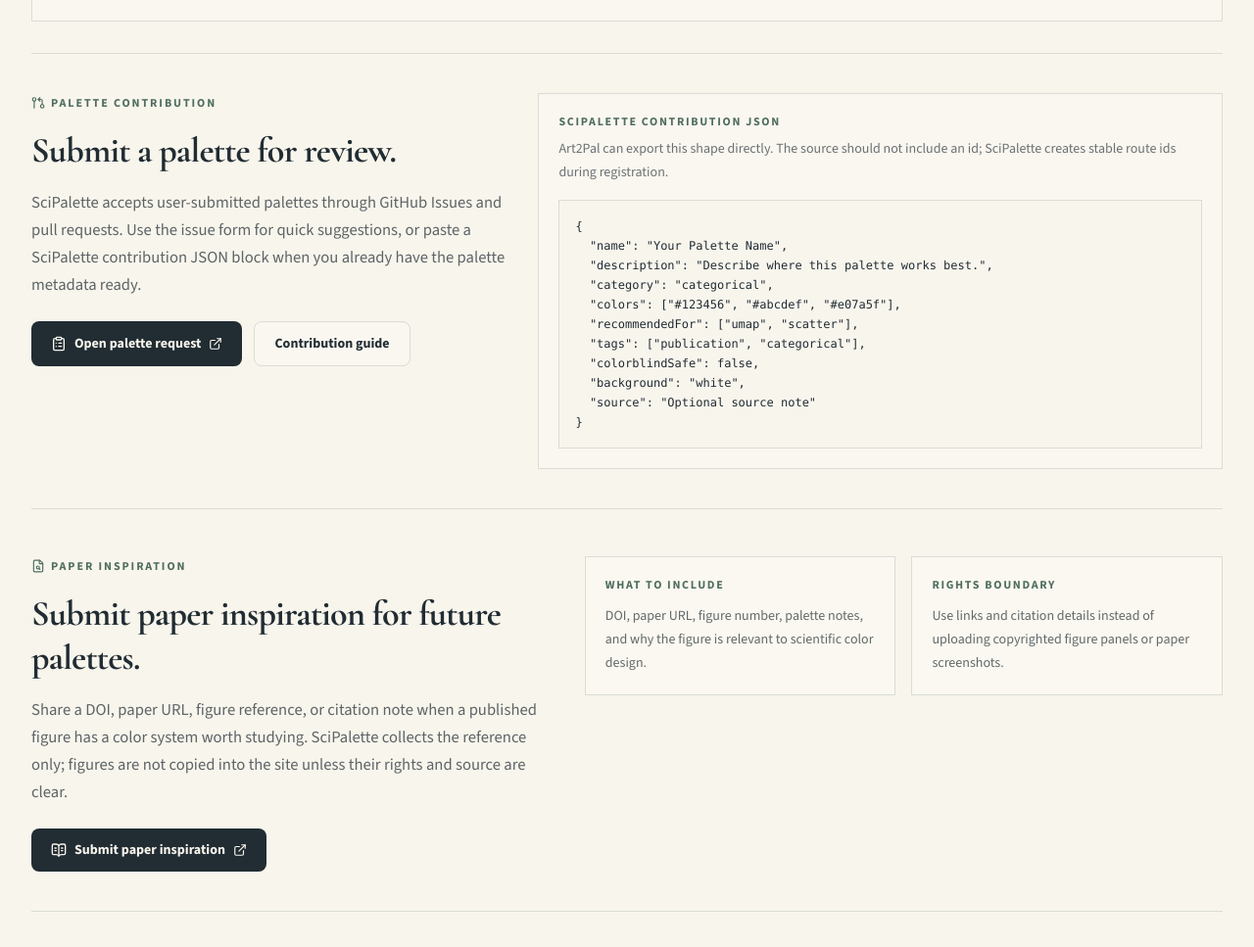
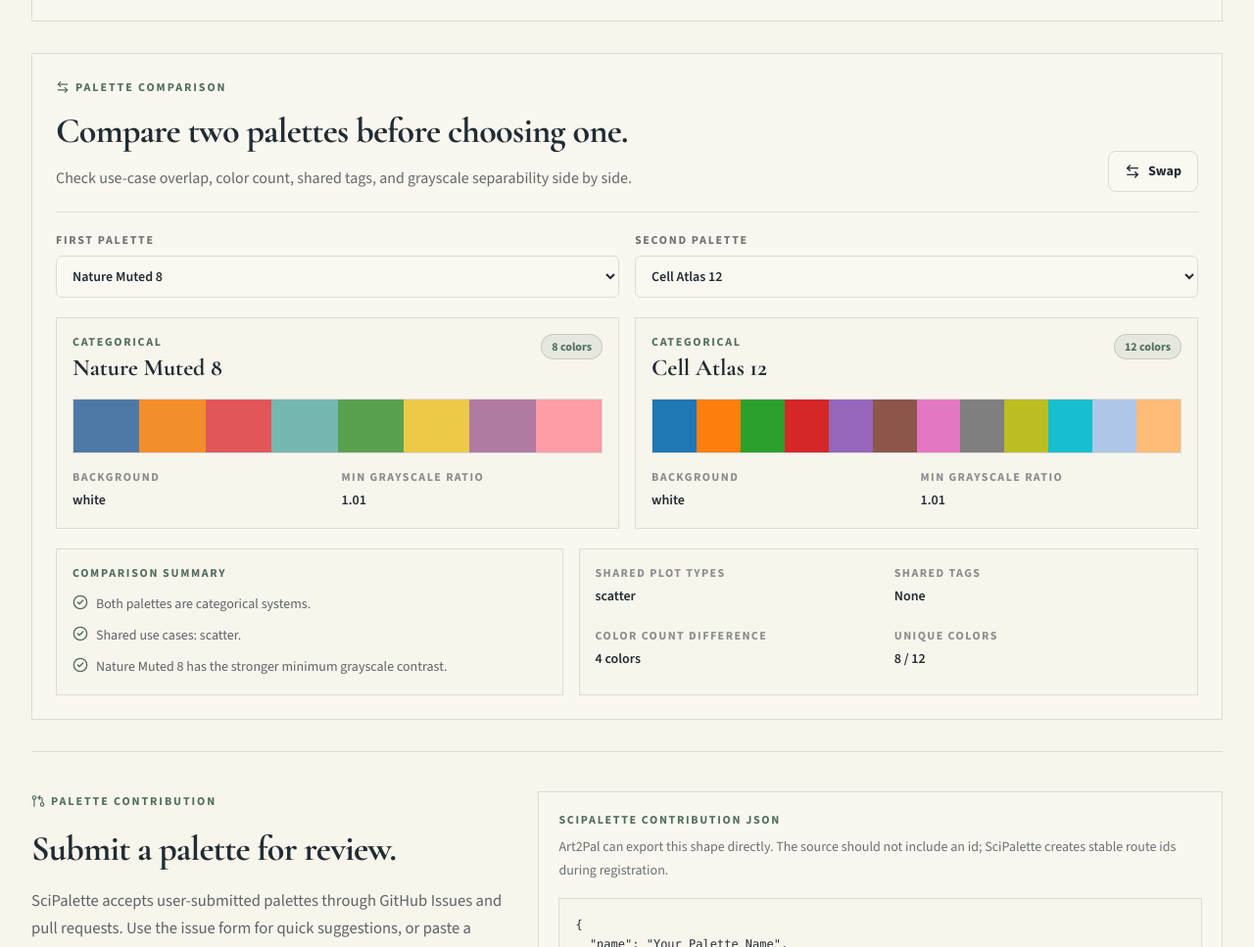
Before and after one commit to fantasticjoe/SciPalette, an Astro site: page /palettes in a window 1280 px wide. Shown: the part 4528-5495 px from the top of the page at 98% size. Built offline with nearby package versions, Linux system fonts and the light colour scheme; Astro itself is replaced by a stand-in of ours.

Commit message:
Add palette comparison view

```diff
--- a/README.en.md
+++ b/README.en.md
@@ -28,6 +28,7 @@
 - **User-submitted palettes** through a GitHub Issue entry point on the palette library page, with support for Art2Pal's SciPalette contribution JSON.
 - **Paper figure inspiration collection** through a GitHub Issue entry point for DOI, paper URL, figure reference, and citation notes worth studying for future palette design.
 - **Local palette recommendation assistant** that scores palettes by plot type, palette family, color count, background, colorblind-safety, and research intent.
+- **Palette comparison view** for comparing two palettes by use-case overlap, color count, tags, grayscale contrast, and swatches.
 - **Accessibility labeling** for colorblind-safe palettes.
 - **Static deployment** through Astro, suitable for GitHub Pages and other static hosts.
 - **Responsive UI** for desktop, tablet, and mobile browsing.
@@ -92,6 +93,7 @@
 │   │   ├── PaperInspirationPanel.astro # DOI and paper figure inspiration entry point
 │   │   ├── PaletteBrowser.tsx       # Home-page state composition
 │   │   ├── PaletteRecommendationPanel.tsx # Local palette recommendation panel
+│   │   ├── PaletteComparisonPanel.tsx # Palette comparison panel
 │   │   ├── HomeHero.tsx             # Home hero
 │   │   ├── PaletteLibrarySection.tsx # Filterable palette library section
 │   │   ├── FeaturedPaletteSections.tsx # Featured home sections
@@ -117,6 +119,7 @@
 │   │   ├── palettes/                # Individual palette files and aggregate entry
 │   │   ├── art2pal/                 # Art2Pal color-space, clustering, generation, and export logic
 │   │   ├── palette-recommendations.ts # Local recommendation scoring and presets
+│   │   ├── palette-comparison.ts    # Palette comparison metrics
 │   │   ├── palette-utils.ts         # Filtering, export, and similarity helpers
 │   │   ├── color-vision.ts          # Color vision simulation matrices and palette conversion
 │   │   ├── grayscale-contrast.ts    # Grayscale luminance and contrast checks
@@ -205,7 +208,7 @@
 - [x] User-submitted palettes
 - [x] DOI / paper figure inspiration collection
 - [x] Local palette recommendation assistant
-- [ ] Palette comparison view
+- [x] Palette comparison view
 
 ## Contributing
 
--- a/docs/ARCHITECTURE.md
+++ b/docs/ARCHITECTURE.md
@@ -17,6 +17,7 @@
 - `src/components/PaletteShowcase.tsx` owns the home-page showcase composition.
 - `src/components/PaletteBrowser.tsx` owns full-library filter state and copy actions.
 - `src/components/PaletteRecommendationPanel.tsx` owns the browser-local recommendation controls and explanation UI.
+- `src/components/PaletteComparisonPanel.tsx` owns the browser-local palette comparison controls and summary UI.
 - `src/components/HomeHero.tsx` owns the home hero.
 - `src/components/PaletteLibrarySection.tsx` owns the filterable full palette library section.
 - `src/components/FeaturedPaletteSections.tsx` owns the curated home-page recommendation sections.
@@ -33,6 +34,7 @@
 - `src/lib/homepage.ts` owns home-page grouping helpers and derived counts.
 - `src/lib/filter-options.ts` owns filter dropdown labels and values.
 - `src/lib/palette-recommendations.ts` owns local recommendation scoring, intent presets, and explanation reasons. It must stay browser-local unless a backend is explicitly introduced later.
+- `src/lib/palette-comparison.ts` owns pairwise palette comparison metrics, shared use cases, color uniqueness, and grayscale comparison summaries.
 - `src/lib/palette-utils.ts` owns filtering, export snippets, and similarity logic.
 - `src/lib/color-vision.ts` owns color vision deficiency simulation modes, transformation matrices, and HEX palette conversion.
 - `src/lib/grayscale-contrast.ts` owns grayscale luminance conversion, pairwise grayscale contrast ratios, and report construction.
@@ -54,6 +56,7 @@
 - **Adobe ASE export:** edit `src/lib/adobe-ase.ts` for binary file construction and `src/components/CodeExport.tsx` for the download action.
 - **Filter labels or available filter values:** edit `src/lib/filter-options.ts`; edit `src/components/PaletteFilters.tsx` only for layout or interaction changes.
 - **Local palette recommendations:** edit `src/lib/palette-recommendations.ts` for scoring and presets, and `src/components/PaletteRecommendationPanel.tsx` for the browser UI. Keep recommendations local and explainable.
+- **Palette comparison view:** edit `src/lib/palette-comparison.ts` for pairwise metrics and `src/components/PaletteComparisonPanel.tsx` for the browser UI.
 - **Home-page hero or featured sections:** edit `src/components/PaletteShowcase.tsx`, `HomeHero`, or `FeaturedPaletteSections`; keep full-library filtering in `src/components/PaletteBrowser.tsx`.
 - **Home-page grouping rules:** edit `src/lib/homepage.ts`; keep rendering components focused on presentation.
 - **Palette detail page presentation:** edit the matching `PaletteDetail*` or `SimilarPalettesSection` component first; edit `src/pages/palettes/[id].astro` only when route data or section ordering changes.
--- a/src/components/PaletteBrowser.tsx
+++ b/src/components/PaletteBrowser.tsx
@@ -3,6 +3,7 @@
 import { filterPalettes, getRandomPalette } from "../lib/palette-utils";
 import type { PaletteCategory, PlotType } from "../lib/types";
 import { PaletteLibrarySection } from "./PaletteLibrarySection";
+import { PaletteComparisonPanel } from "./PaletteComparisonPanel";
 import { PaletteRecommendationPanel } from "./PaletteRecommendationPanel";
 
 export default function PaletteBrowser() {
@@ -67,6 +68,9 @@
       <div className="mx-auto max-w-7xl px-4 pb-8 sm:px-6 lg:px-8">
         <PaletteRecommendationPanel />
       </div>
+      <div className="mx-auto max-w-7xl px-4 pb-8 sm:px-6 lg:px-8">
+        <PaletteComparisonPanel />
+      </div>
     </>
   );
 }
--- /dev/null
+++ b/src/components/PaletteComparisonPanel.tsx
@@ -0,0 +1,138 @@
+import { useMemo, useState } from "react";
+import { ArrowLeftRight, CheckCircle2 } from "lucide-react";
+import { palettes } from "../lib/palettes";
+import { comparePalettes } from "../lib/palette-comparison";
+import type { Palette } from "../lib/types";
+
+export function PaletteComparisonPanel() {
+  const [leftId, setLeftId] = useState(palettes[0]?.id ?? "");
+  const [rightId, setRightId] = useState(palettes[1]?.id ?? "");
+
+  const left = palettes.find((palette) => palette.id === leftId) ?? palettes[0];
+  const right = palettes.find((palette) => palette.id === rightId) ?? palettes[1] ?? palettes[0];
+  const comparison = useMemo(() => comparePalettes(left, right), [left, right]);
+
+  const swapPalettes = () => {
+    setLeftId(right.id);
+    setRightId(left.id);
+  };
+
+  return (
+    <section className="sp-panel-muted p-5 sm:p-6" aria-labelledby="palette-comparison-title">
+      <div className="flex flex-col gap-5 border-b border-[#dadcd6] pb-5 lg:flex-row lg:items-end lg:justify-between">
+        <div>
+          <p className="inline-flex items-center gap-1.5 text-xs font-bold uppercase tracking-[0.16em] text-[#4f6d5f]">
+            <ArrowLeftRight className="h-3.5 w-3.5" aria-hidden="true" />
+            Palette comparison
+          </p>
+          <h2 id="palette-comparison-title" className="font-display mt-2 text-4xl font-bold leading-tight tracking-[-0.02em] text-[#212c33]">
+            Compare two palettes before choosing one.
+          </h2>
+          <p className="mt-3 max-w-3xl text-[1rem] leading-7 text-[rgb(33_44_51_/_0.7)]">
+            Check use-case overlap, color count, shared tags, and grayscale separability side by side.
+          </p>
+        </div>
+        <button type="button" onClick={swapPalettes} className="sp-button-secondary w-fit px-4 py-2.5 text-sm">
+          <ArrowLeftRight className="h-4 w-4" aria-hidden="true" />
+          Swap
+        </button>
+      </div>
+
+      <div className="mt-5 grid gap-4 lg:grid-cols-2">
+        <PaletteSelect label="First palette" value={left.id} onChange={setLeftId} />
+        <PaletteSelect label="Second palette" value={right.id} onChange={setRightId} />
+      </div>
+
+      <div className="mt-5 grid gap-4 lg:grid-cols-2">
+        <PaletteComparisonCard palette={left} minimumRatio={comparison.grayscale.left.minimumRatio} />
+        <PaletteComparisonCard palette={right} minimumRatio={comparison.grayscale.right.minimumRatio} />
+      </div>
+
+      <div className="mt-5 grid gap-4 lg:grid-cols-[0.9fr_1.1fr]">
+        <div className="border border-[#dadcd6] bg-[rgb(248_245_236_/_0.74)] p-4">
+          <p className="text-xs font-bold uppercase tracking-[0.14em] text-[#4f6d5f]">Comparison summary</p>
+          <ul className="mt-3 grid gap-2 text-sm leading-6 text-[rgb(33_44_51_/_0.72)]">
+            {comparison.summary.map((item) => (
+              <li key={item} className="flex gap-2">
+                <CheckCircle2 className="mt-0.5 h-4 w-4 shrink-0 text-[#4f6d5f]" aria-hidden="true" />
+                <span>{item}</span>
+              </li>
+            ))}
+          </ul>
+        </div>
+
+        <div className="grid gap-3 border border-[#dadcd6] bg-[rgb(248_245_236_/_0.74)] p-4 text-sm leading-6 text-[rgb(33_44_51_/_0.72)] sm:grid-cols-2">
+          <Metric label="Shared plot types" value={comparison.sharedPlotTypes.join(", ") || "None"} />
+          <Metric label="Shared tags" value={comparison.sharedTags.slice(0, 4).join(", ") || "None"} />
+          <Metric label="Color count difference" value={`${comparison.colorCountDelta} color${comparison.colorCountDelta === 1 ? "" : "s"}`} />
+          <Metric label="Unique colors" value={`${comparison.leftOnlyColors.length} / ${comparison.rightOnlyColors.length}`} />
+        </div>
+      </div>
+    </section>
+  );
+}
+
+function PaletteSelect({
+  label,
+  value,
+  onChange,
+}: {
+  label: string;
+  value: string;
+  onChange: (value: string) => void;
+}) {
+  return (
+    <label>
+      <span className="mb-2 block text-xs font-bold uppercase tracking-[0.14em] text-[rgb(33_44_51_/_0.66)]">{label}</span>
+      <select
+        value={value}
+        onChange={(event) => onChange(event.target.value)}
+        className="sp-control px-3 py-2.5 text-sm font-semibold"
+      >
+        {palettes.map((palette) => (
+          <option key={palette.id} value={palette.id}>{palette.name}</option>
+        ))}
+      </select>
+    </label>
+  );
+}
+
+function PaletteComparisonCard({
+  palette,
+  minimumRatio,
+}: {
+  palette: Palette;
+  minimumRatio: number;
+}) {
+  return (
+    <article className="border border-[#dadcd6] bg-[rgb(248_245_236_/_0.74)] p-4">
+      <div className="flex flex-col gap-2 sm:flex-row sm:items-start sm:justify-between">
+        <div>
+          <p className="text-xs font-bold uppercase tracking-[0.14em] text-[#4f6d5f]">{palette.category}</p>
+          <h3 className="font-display mt-1 text-2xl font-bold leading-tight text-[#212c33]">{palette.name}</h3>
+        </div>
+        <span className="sp-chip w-fit px-2.5 py-1 text-xs">{palette.colors.length} colors</span>
+      </div>
+
+      <div className="mt-4 flex h-14 overflow-hidden border border-[#dadcd6]">
+        {palette.colors.map((color) => (
+          <div key={color} className="flex-1" style={{ backgroundColor: color }} title={color} />
+        ))}
+      </div>
+
+      <div className="mt-4 grid gap-2 text-sm leading-6 text-[rgb(33_44_51_/_0.72)] sm:grid-cols-2">
+        <Metric label="Background" value={palette.background} />
+        <Metric label="Min grayscale ratio" value={Number.isFinite(minimumRatio) ? minimumRatio.toFixed(2) : "N/A"} />
+      </div>
+    </article>
+  );
+}
+
+function Metric({ label, value }: { label: string; value: string }) {
+  return (
+    <div>
+      <p className="text-xs font-bold uppercase tracking-[0.12em] text-[rgb(33_44_51_/_0.52)]">{label}</p>
+      <p className="mt-1 font-semibold text-[#212c33]">{value}</p>
+    </div>
+  );
+}
--- /dev/null
+++ b/src/lib/palette-comparison.ts
@@ -0,0 +1,78 @@
+import { getGrayscaleContrastReport, type GrayscaleContrastReport } from "./grayscale-contrast";
+import type { Palette, PlotType } from "./types";
+
+export interface PaletteComparison {
+  left: Palette;
+  right: Palette;
+  sharedPlotTypes: PlotType[];
+  leftOnlyPlotTypes: PlotType[];
+  rightOnlyPlotTypes: PlotType[];
+  sharedTags: string[];
+  leftOnlyColors: string[];
+  rightOnlyColors: string[];
+  colorCountDelta: number;
+  grayscale: {
+    left: GrayscaleContrastReport;
+    right: GrayscaleContrastReport;
+  };
+  summary: string[];
+}
+
+export function comparePalettes(left: Palette, right: Palette): PaletteComparison {
+  const sharedPlotTypes = left.recommendedFor.filter((plotType) => right.recommendedFor.includes(plotType));
+  const leftOnlyPlotTypes = left.recommendedFor.filter((plotType) => !right.recommendedFor.includes(plotType));
+  const rightOnlyPlotTypes = right.recommendedFor.filter((plotType) => !left.recommendedFor.includes(plotType));
+  const sharedTags = left.tags.filter((tag) => right.tags.includes(tag));
+  const rightColorSet = new Set(right.colors.map(normalizeHex));
+  const leftColorSet = new Set(left.colors.map(normalizeHex));
+  const leftOnlyColors = left.colors.filter((color) => !rightColorSet.has(normalizeHex(color)));
+  const rightOnlyColors = right.colors.filter((color) => !leftColorSet.has(normalizeHex(color)));
+  const grayscale = {
+    left: getGrayscaleContrastReport(left.colors),
+    right: getGrayscaleContrastReport(right.colors),
+  };
+
+  return {
+    left,
+    right,
+    sharedPlotTypes,
+    leftOnlyPlotTypes,
+    rightOnlyPlotTypes,
+    sharedTags,
+    leftOnlyColors,
+    rightOnlyColors,
+    colorCountDelta: Math.abs(left.colors.length - right.colors.length),
+    grayscale,
+    summary: buildSummary(left, right, sharedPlotTypes, grayscale),
+  };
+}
+
+function buildSummary(
+  left: Palette,
+  right: Palette,
+  sharedPlotTypes: PlotType[],
+  grayscale: PaletteComparison["grayscale"]
+): string[] {
+  const summary: string[] = [];
+
+  if (left.category === right.category) {
+    summary.push(`Both palettes are ${left.category} systems.`);
+  } else {
+    summary.push(`${left.name} is ${left.category}; ${right.name} is ${right.category}.`);
+  }
+
+  if (sharedPlotTypes.length > 0) {
+    summary.push(`Shared use cases: ${sharedPlotTypes.join(", ")}.`);
+  } else {
+    summary.push("The recommended figure types do not overlap.");
+  }
+
+  const stronger = grayscale.left.minimumRatio >= grayscale.right.minimumRatio ? left.name : right.name;
+  summary.push(`${stronger} has the stronger minimum grayscale contrast.`);
+
+  return summary;
+}
+
+function normalizeHex(color: string): string {
+  return color.trim().toLowerCase();
+}
--- a/tests/art2pal.test.ts
+++ b/tests/art2pal.test.ts
@@ -27,6 +27,7 @@
   getPaletteRecommendations,
   recommendationPresets,
 } from "../src/lib/palette-recommendations";
+import { comparePalettes } from "../src/lib/palette-comparison";
 import { extractCandidateColors } from "../src/lib/art2pal/palette/extractCandidateColors";
 import {
   getResizeDimensions,
@@ -393,6 +394,25 @@
   assert.ok(heatmap[0].reasons.length >= 2);
 });
 
+test("compares palettes by overlap, use cases, and grayscale contrast", () => {
+  const first = palettes.find((palette) => palette.name === "Cell Atlas 12");
+  const second = palettes.find((palette) => palette.name === "Immunology Cell Types");
+
+  assert.ok(first);
+  assert.ok(second);
+
+  const comparison = comparePalettes(first, second);
+
+  assert.equal(comparison.left.name, "Cell Atlas 12");
+  assert.equal(comparison.right.name, "Immunology Cell Types");
+  assert.ok(comparison.sharedPlotTypes.includes("umap"));
+  assert.ok(comparison.colorCountDelta > 0);
+  assert.ok(comparison.leftOnlyColors.length > 0);
+  assert.ok(comparison.rightOnlyColors.length > 0);
+  assert.ok(comparison.grayscale.left.minimumRatio > 0);
+  assert.ok(comparison.summary.length >= 2);
+});
+
 test("uses custom-domain root paths for deployed assets and links", () => {
   const astroConfig = readFileSync("astro.config.ts", "utf8");
   const baseLayout = readFileSync("src/layouts/BaseLayout.astro", "utf8");
@@ -506,6 +526,7 @@
   const contributionPanel = readFileSync("src/components/PaletteContributionPanel.astro", "utf8");
   const paperInspirationPanel = readFileSync("src/components/PaperInspirationPanel.astro", "utf8");
   const recommendationPanel = readFileSync("src/components/PaletteRecommendationPanel.tsx", "utf8");
+  const comparisonPanel = readFileSync("src/components/PaletteComparisonPanel.tsx", "utf8");
   const browser = readFileSync("src/components/PaletteBrowser.tsx", "utf8");
   const featured = readFileSync("src/components/FeaturedPaletteSections.tsx", "utf8");
   const site = readFileSync("src/lib/site.ts", "utf8");
@@ -521,7 +542,10 @@
   assert.ok(palettesPage.includes("<PaperInspirationPanel"));
   assert.ok(browser.includes("<PaletteLibrarySection"));
   assert.ok(browser.includes("<PaletteRecommendationPanel"));
+  assert.ok(browser.includes("<PaletteComparisonPanel"));
   assert.ok(recommendationPanel.includes("getPaletteRecommendations"));
+  assert.ok(comparisonPanel.includes("Palette comparison"));
+  assert.ok(comparisonPanel.includes("comparePalettes"));
   assert.ok(!featured.includes("<PaletteGrid"));
   assert.ok(!featured.includes("CopyButton"));
   assert.ok(!featured.includes("generatePythonCode"));
@@ -550,6 +574,8 @@
   assert.ok(paperInspiration.includes("citation"));
   assert.ok(readme.includes("- [x] DOI / 论文图灵感收集"));
   assert.ok(readmeEn.includes("- [x] DOI / paper figure inspiration collection"));
+  assert.ok(readme.includes("- [x] 配色方案对比视图"));
+  assert.ok(readmeEn.includes("- [x] Palette comparison view"));
   assert.ok(recommendationPanel.includes("Local palette recommendation"));
   assert.ok(recommendationPanel.includes("Runs locally"));
   assert.ok(recommendationPanel.includes("recommendationPresets"));
```
Also changed, not shown: README.md.
